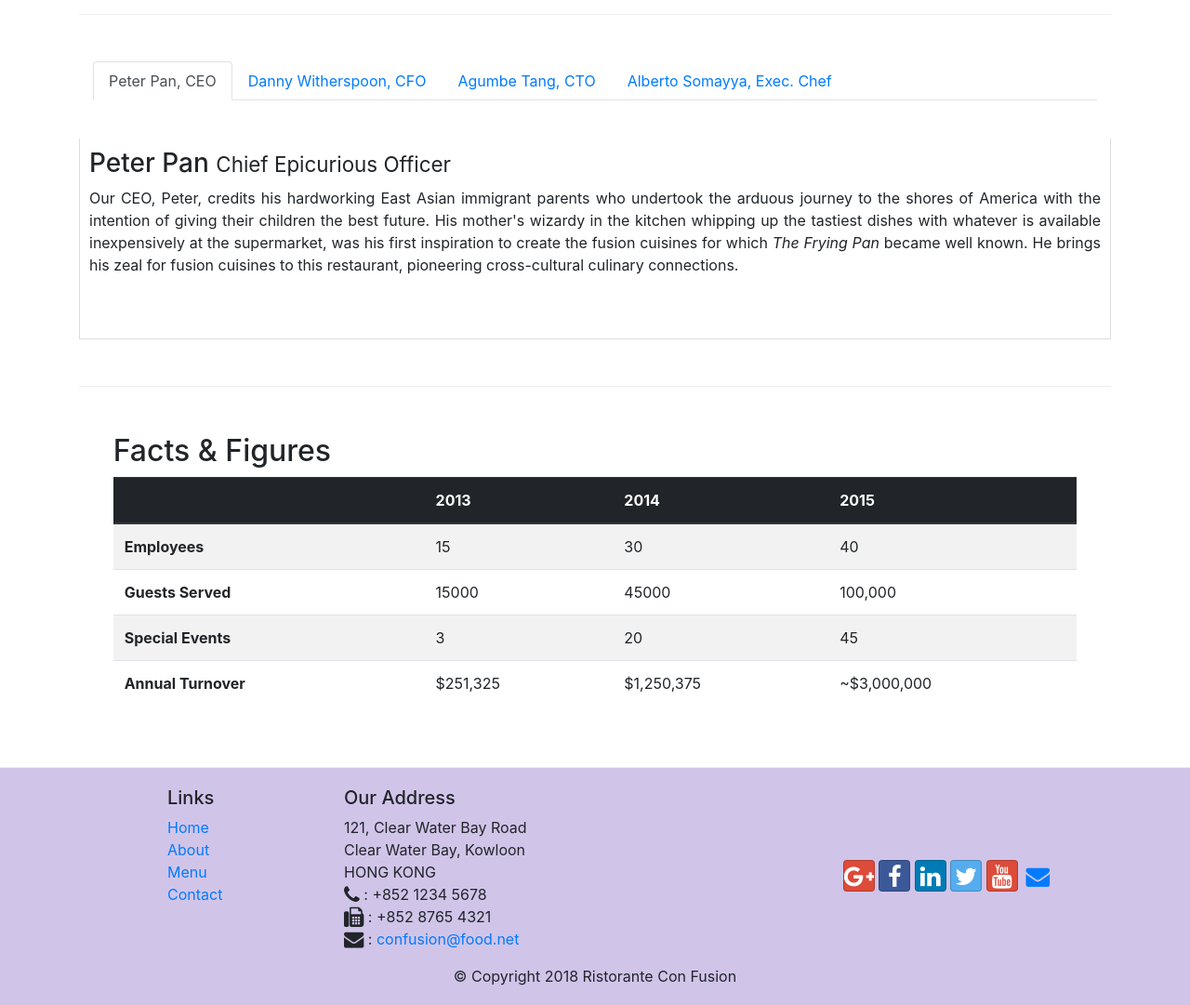
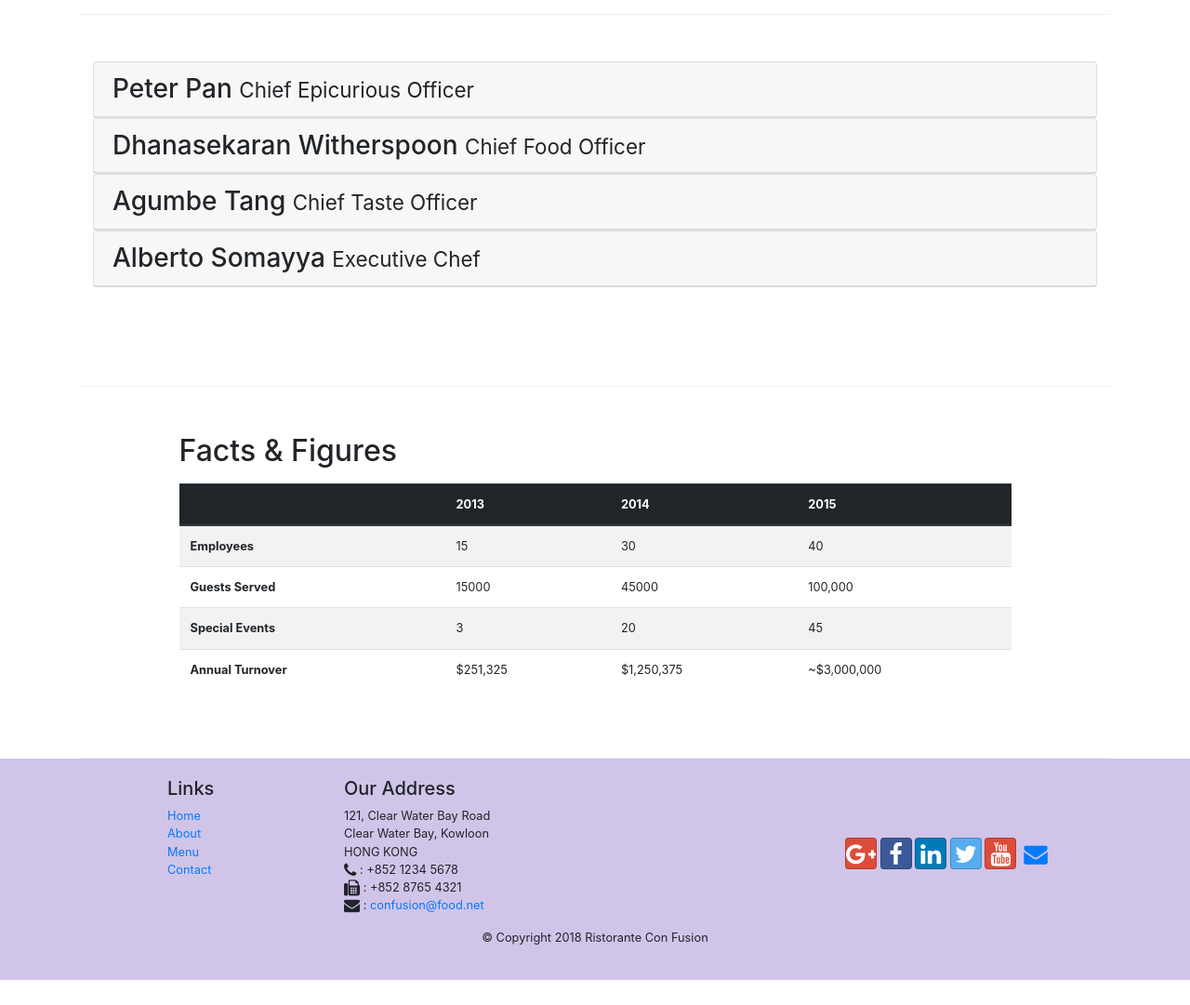
Before and after one commit to AnnsShahzad/Coursera-Bootstrap, a website: page aboutus.html in a window 1280 px wide. Shown: the part 920-2001 px from the top of the page at 93% size. After the commit the page ends 1974 px from the top, so only its background shows below. Drawn offline with nearby package versions, Linux system fonts and the light colour scheme.

Commit message:
Accordion

```diff
--- a/CSS/styles.css
+++ b/CSS/styles.css
@@ -56,3 +56,8 @@ body
     border-bottom: 1px solid #ddd;
     padding: 10px;
 }
+
+.card-header:hover
+{
+    cursor: pointer;
+}
--- a/aboutus.html
+++ b/aboutus.html
@@ -104,7 +104,7 @@
             </div>
         </div>
 
-        <div class="row row-content ">
+        <!-- <div class="row row-content ">
             <div class="col-12">
                 <ul class="nav nav-tabs">
                     <li class="nav-item">
@@ -155,7 +155,84 @@
                 </div>
             </div>
         </div>
+    </div> -->
+
+
+    <!-- Accordian -->
+
+    <div class="row row-content">
+        <div class="col-12">
+            <div class="accordion">
+                <div class="card">
+                    <div class="card-header">
+                        <h3 class="mb-0">
+                            <a data-toggle="collapse" data-target="#peter">
+                                Peter Pan <small>Chief Epicurious Officer</small>
+                            </a>
+                        </h3>
+                    </div>
+
+                    <div class="collapse" id="peter" data-parent="accordion">
+                        <div class="card-body">
+                            <p class="text-justify">Our CEO, Peter, credits his hardworking East Asian immigrant parents who undertook the arduous journey to the shores of America with the intention of giving their children the best future. His mother's wizardy in the kitchen whipping up the tastiest dishes with whatever is available inexpensively at the supermarket, was his first inspiration to create the fusion cuisines for which <em>The Frying Pan</em> became well known. He brings his zeal for fusion cuisines to this restaurant, pioneering cross-cultural culinary connections.</p>
+                        </div>
+                    </div>
+
+                </div>
+
+                <div class="card">
+                    <div class="card-header">
+                        <h3 class="mb-0">
+                            <a data-toggle="collapse" data-target="#danny">
+                                Dhanasekaran Witherspoon <small>Chief Food Officer</small>
+                            </a>
+                        </h3>
+                    </div>
+
+                    <div class="collapse" id="danny" data-parent="accordion">
+                        <div class="card-body">
+                            <p class="text-justify">Our CFO, Danny, as he is affectionately referred to by his colleagues, comes from a long established family tradition in farming and produce. His experiences growing up on a farm in the Australian outback gave him great appreciation for varieties of food sources. As he puts it in his own words, <em>Everything that runs, wins, and everything that stays, pays!</em></p>
+                        </div>
+                    </div>
+
+                </div>
+
+                <div class="card">
+                    <div class="card-header">
+                        <h3 class="mb-0">
+                            <a data-toggle="collapse" data-target="#agumbe">
+                                Agumbe Tang <small>Chief Taste Officer
+                            </a>
+                        </h3>
+                    </div>
+
+                    <div class="collapse" id="agumbe" data-parent="accordion">
+                        <div class="card-body">
+                            <p class="text-justify">Blessed with the most discerning gustatory sense, Agumbe, our CTO, personally ensures that every dish that we serve meets his exacting tastes. Our chefs dread the tongue lashing that ensues if their dish does not meet his exacting standards. He lives by his motto, <em>You click only if you survive my lick.</em></p>
+                        </div>
+                    </div>
+
+                </div>
+
+                <div class="card">
+                    <div class="card-header">
+                        <h3 class="mb-0">
+                            <a data-toggle="collapse" data-target="#alberto">
+                                Alberto Somayya <small>Executive Chef</small>
+                            </a>
+                        </h3>
+                    </div>
+
+                    <div class="collapse" id="alberto" data-parent="accordion">
+                        <div class="card-body">
+                            <p class="text-justify">Award winning three-star Michelin chef with wide International experience having worked closely with whos-who in the culinary world, he specializes in creating mouthwatering Indo-Italian fusion experiences. He says, <em>Put together the cuisines from the two craziest cultures, and you get a winning hit! Amma Mia!</em></p>
+                        </div>
+                    </div>
+                </div>
+            </div>
+        </div>
     </div>
+
 
        <div class="row row-content justify-content-center">
         <div class="col-12 col-sm-10">
```
Also changed, not shown: index.html (+1 -1 lines).
